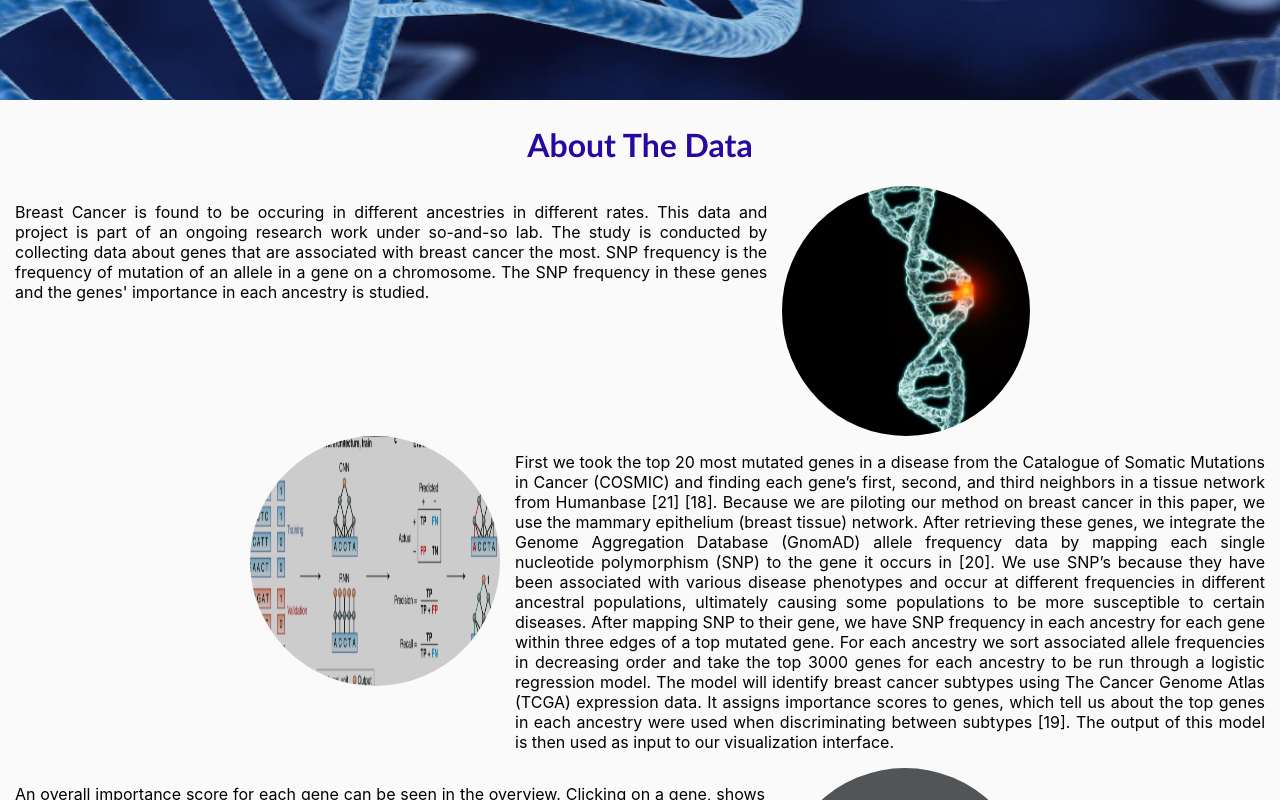
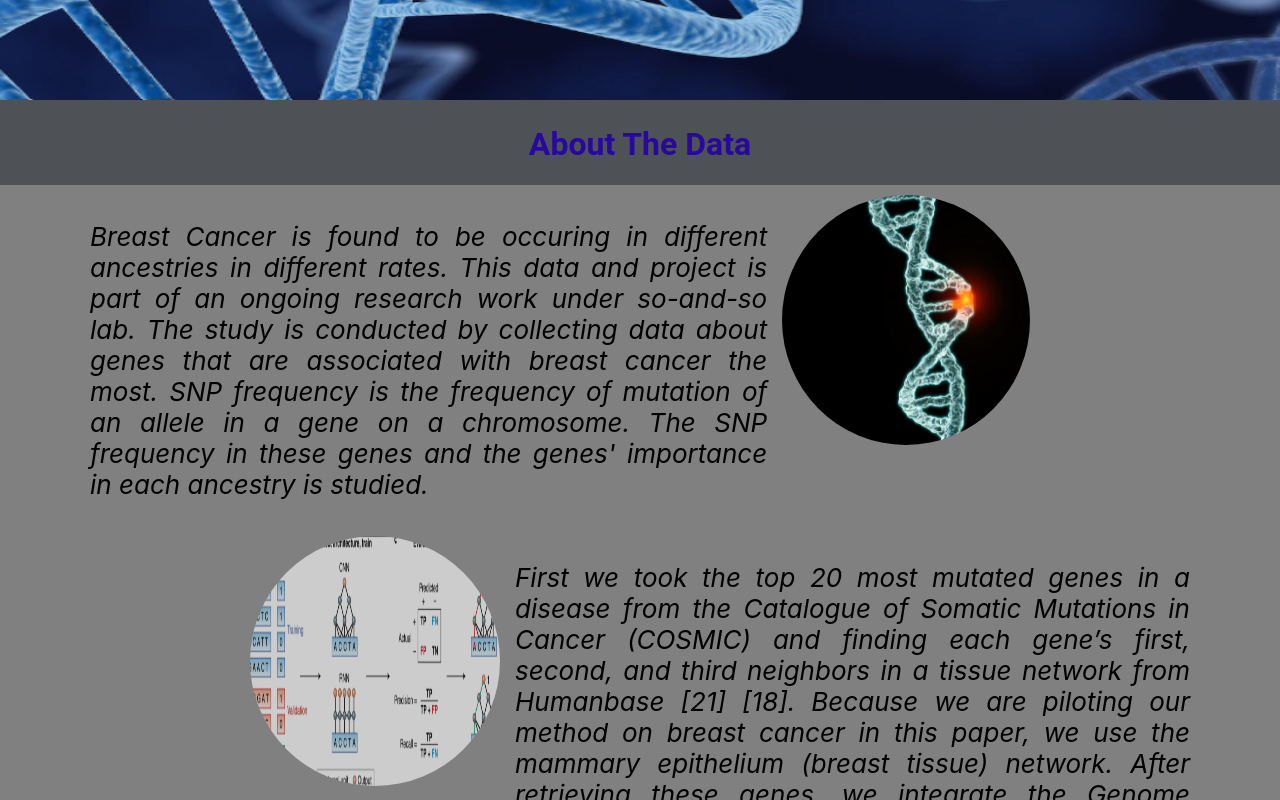
Before and after one commit to aiswaryasoman96/-CARDv-CancerAncestryRealtimeDatavisualization, a React (Create React App) app in the folder cardv/: page /aboutproject in a window 1280 px wide. Shown: the part 480-1280 px from the top of the page. Built offline with nearby package versions, Linux system fonts and the light colour scheme; a web font is replaced by a local one.

Commit message:
made some css changes

```diff
--- a/cardv/src/AboutData.css
+++ b/cardv/src/AboutData.css
@@ -2,7 +2,7 @@
     margin :0;
     padding :0 ;
     box-sizing: border-box;
-    background-color: rgba(255, 255, 255, 0.973);
+    background-color: '#808080';
 }
 .heading{
     color:#27099f;
--- a/cardv/src/AboutData.js
+++ b/cardv/src/AboutData.js
@@ -30,8 +30,12 @@ fetch(myText)
 const name = "hello";
 export default function Page() {
   return (
-    <div className="background-about-data">
-      <img style={{ width: '100%', height: 400 }} src={geneImage} alt="Logo" />
+    <div
+      style={{ justifyContent: "space-between", flexDirection: "column" }}
+      className="background-about-data"
+    >
+      <img style={{ width: "100%", height: 400 }} src={geneImage} alt="Logo" />
+
       <Head heading={Title}></Head>
       <DataCartL cont={projectData.First} img={firstGene} />
       <DataCartR cont={projectData.Second} img={ml}></DataCartR>
--- a/cardv/src/AboutUs.css
+++ b/cardv/src/AboutUs.css
@@ -24,7 +24,7 @@ body {
 .member{
     width: 18vw;
     text-align: center;
-    background-color: white;
+    background-color: #87CEFA;
     padding : 10px;
     border-radius: 8px;
     box-shadow: 0 5px 10px rgba(154, 160, 185, 0.05), 0 15px 40px rgba(166,173,201,0.2);
--- a/cardv/src/AboutUs.js
+++ b/cardv/src/AboutUs.js
@@ -43,7 +43,6 @@ export default function Heading() {
 
   return (
     <>
-      <Navbar />
       <img style={{ width: "100%", height: 400 }} src={geneImage} alt="Logo" />;
       <Head heading={title}></Head>
       <div
--- a/cardv/src/DataCart.jsx
+++ b/cardv/src/DataCart.jsx
@@ -9,10 +9,12 @@ export  function DataCartL(prop){
     style={{
         display: "flex",
         justifyContent: "space-between",
+        padding:"10px",
         paddingRight:"250px",
-        color:"whitesmoke"
+        backgroundColor:"#808080",
+        paddingLeft:"75px",
       }}>
-    <p style={{color:'#000000',textAlign:'justify', marginInline:"15px"}}>{prop.cont}</p>
+    <p style={{color:'#000000',textAlign:'justify', marginInline:"15px",fontStyle: 'italic',fontSize: 26}}>{prop.cont}</p>
     <img className = "img" src={prop.img} alt="Logo" />
     </div>
     )
@@ -25,10 +27,11 @@ export  function DataCartL(prop){
         display: "flex",
         justifyContent: "space-between",
         paddingLeft:"250px",
-        color:"whitesmoke"
+        backgroundColor:"#808080",
+        paddingRight:"75px",
       }}>
     <img className = "img" src={prop.img} alt="Logo" />
-    <p style={{color:'#000000',textAlign:'justify', marginInline:"15px"}}>{prop.cont}</p>
+    <p style={{color:'#000000',textAlign:'justify', marginInline:"15px",fontStyle: 'italic',fontSize: 26}}>{prop.cont}</p>
     </div>
     )
 }
--- a/cardv/src/Heading.jsx
+++ b/cardv/src/Heading.jsx
@@ -10,6 +10,6 @@ import './AboutUs.css';
 
 export default function Heading({heading}){
     return (
-        <h1 className = "heading">{heading}</h1>
+        <h1 style={{ fontFamily:"Roboto",fontSize:"36" }} className = "heading">{heading}</h1>
     )
 }
--- a/cardv/src/Member.jsx
+++ b/cardv/src/Member.jsx
@@ -9,7 +9,7 @@ export default function Member(prop){
     <div className="member" >
     <h1 className = "heading">{prop.name}</h1>
     <img className = "img" src={prop.img} alt="Logo" />;
-    <p style={{color:'#000000',textAlign:'justify', marginInline:"15px"}}>{prop.about}</p>
+    <p style={{color:'#000000',textAlign:'justify', marginInline:"15px",fontStyle: 'italic',fontSize:"30"}}>{prop.about}</p>
     </div>
     )
 }
```
